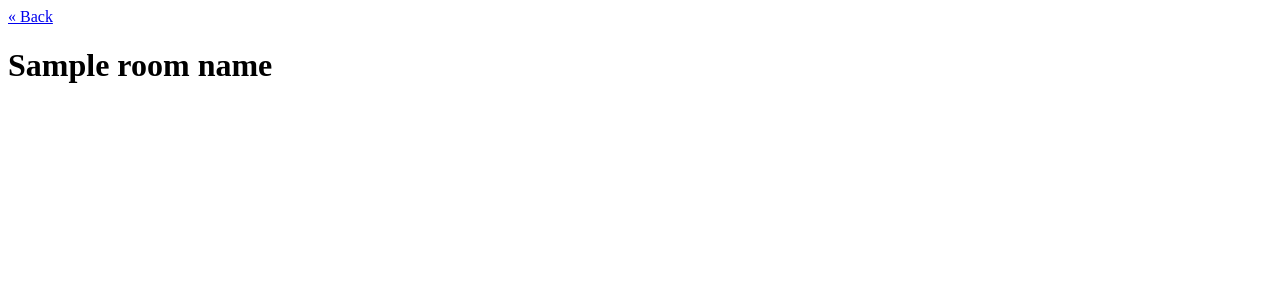
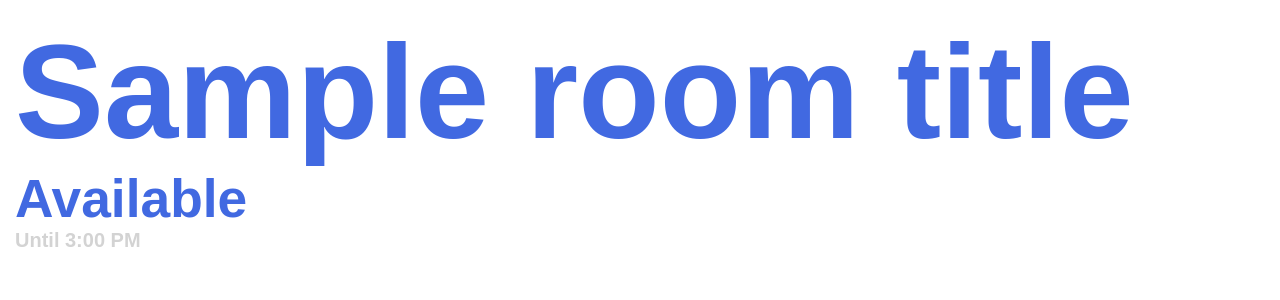
Before and after one commit to kdeloach/calendar990, a Flask app: template templates/room.html in a window 1280 px wide. Shown: the top 300 px of the page. Run offline with Flask 2, Linux system fonts and the light colour scheme; the template is opened without the code that fills it: most values are stand-ins (such as "Sample title", 1, 10 or a date in 2020); some libraries are stand-ins or nearby versions.

Commit message:
Progress

```diff
--- a/make_credentials.py
+++ b/make_credentials.py
@@ -27,10 +27,7 @@ def main():
     credentials_path = os.path.join(CACHE_DIR, 'credentials.json')
 
     storage = file.Storage(credentials_path)
-    credentials = storage.get()
-
-    if credentials is None or credentials.invalid:
-        tools.run_flow(flow, storage, flags)
+    tools.run_flow(flow, storage, flags)
 
 
 if __name__ == '__main__':
--- a/server.py
+++ b/server.py
@@ -5,8 +5,9 @@ from __future__ import unicode_literals
 from __future__ import division
 
 import os
+import json
 
-from flask import Flask, render_template, abort
+from flask import Flask, render_template, abort, url_for
 
 
 app = Flask(__name__)
@@ -19,7 +20,7 @@ def hello():
 
 @app.route('/<room>')
 def view_room(room):
-    room_name = room.replace('-', ' ').title()
+    room_title = room.replace('-', ' ').title()
 
     events_path = os.path.join('data', room + '.json')
     try:
@@ -27,8 +28,20 @@ def view_room(room):
     except IOError:
         abort(404)
 
+    images = json.dumps(get_room_images(room))
+
     return render_template('room.html',
-                           room_name=room_name, events=events)
+                           room_title=room_title,
+                           events=events,
+                           images=images)
+
+
+def get_room_images(room):
+    images_path = 'static/images/' + room
+    if os.path.exists(images_path):
+        return [images_path + '/' + path
+                for path in os.listdir(images_path)]
+    return []
 
 
 if __name__ == '__main__':
--- /dev/null
+++ b/static/main.js
@@ -0,0 +1,44 @@
+function render(data) {
+    // Background image
+    var image = pickImage(data.images);
+    if (image) {
+        $('.container').css('background-image', 'url(' + image + ')');
+    }
+
+    $('.status').text(getStatus(data));
+    $('.subtext').text('Until 3:00 PM');
+
+    console.log(data);
+}
+
+function pickImage(images) {
+    // TODO: random image
+    return images[0];
+}
+
+function getStatus(data) {
+    return 'Available';
+
+    // get first item >= now
+    var now = moment(),
+        upcomingEvents = _.filter(data.events.items, function(item) {
+            // Filter out past events.
+            return now.diff(moment(item.end.dateTime)) <= 0;
+        }),
+        nextEvent = _.first(upcomingEvents);
+
+    if (!nextEvent) {
+        return 'Available';
+    }
+
+    // Is the event in progress?
+    // now >= start and now <= end
+    if (now.diff(moment(nextEvent.start.dateTime)) >= 0
+            && now.diff(moment(nextEvent.end.dateTime)) <= 0) {
+        return 'Unavailable';
+    }
+
+    // Has the event ended?
+}
+
+// TODO: reload page after some time
--- /dev/null
+++ b/static/style.css
@@ -0,0 +1,31 @@
+body {
+    margin: 0;
+    padding: 0;
+    font-family: sans-serif;
+    overflow: hidden;
+}
+h1, h2, h3 {
+    margin: 0;
+}
+h1 {
+    font-size: 100pt;
+    color: royalblue;
+}
+h2 {
+    font-size: 40pt;
+    color: royalblue;
+}
+h3 {
+    font-size: 15pt;
+    color: lightgray;
+}
+.header {
+    background: #fff;
+    padding: 15px;
+}
+.container {
+    background-repeat: no-repeat;
+    background-position: 50% 50%;
+    width: 100%;
+    height: 100%;
+}
--- a/templates/room.html
+++ b/templates/room.html
@@ -1,21 +1,25 @@
 <html>
 <head>
-    <script type="text/javascript" src="//cdnjs.cloudflare.com/ajax/libs/jquery/3.0.0-beta1/jquery.min.js"></script>
-    <script type="text/javascript" src="//cdnjs.cloudflare.com/ajax/libs/underscore.js/1.8.3/underscore-min.js"></script>
+<title>{{ room_title }}</title>
+<link rel="stylesheet" href="{{ url_for('static', filename='style.css') }}" />
+<script type="text/javascript" src="//cdnjs.cloudflare.com/ajax/libs/jquery/3.0.0-beta1/jquery.min.js"></script>
+<script type="text/javascript" src="//cdnjs.cloudflare.com/ajax/libs/underscore.js/1.8.3/underscore-min.js"></script>
+<script type="text/javascript" src="//cdnjs.cloudflare.com/ajax/libs/moment.js/2.11.2/moment.min.js"></script>
+<script type="text/javascript" src="{{ url_for('static', filename='main.js') }}"></script>
 </head>
 <body>
-<a href="/">&laquo; Back</a>
-<h1>{{ room_name }}</h1>
-<ul></ul>
+<div class="container">
+    <div class="header">
+        <h1>{{ room_title }}</h1>
+        <h2 class="status"></h2>
+        <h3 class="subtext"></h3>
+    </div>
+</div>
 <script type="text/javascript">
-function render(data) {
-    var $els = _.map(data.items, function(item) {
-        return $('<li>').html(item.start.dateTime + ' ' + item.summary);
-    });
-    $('ul').append($els);
-    console.log(data);
-}
-render({{ events | safe }});
+render({
+    events: {{ events | safe }},
+    images: {{ images | safe }}
+});
 </script>
 </body>
 </html>
```
Also changed, not shown: events.py (+7 -5 lines), static/images/toronto/Porter_Destinations_0005_33_Toronto.jpg (added).
